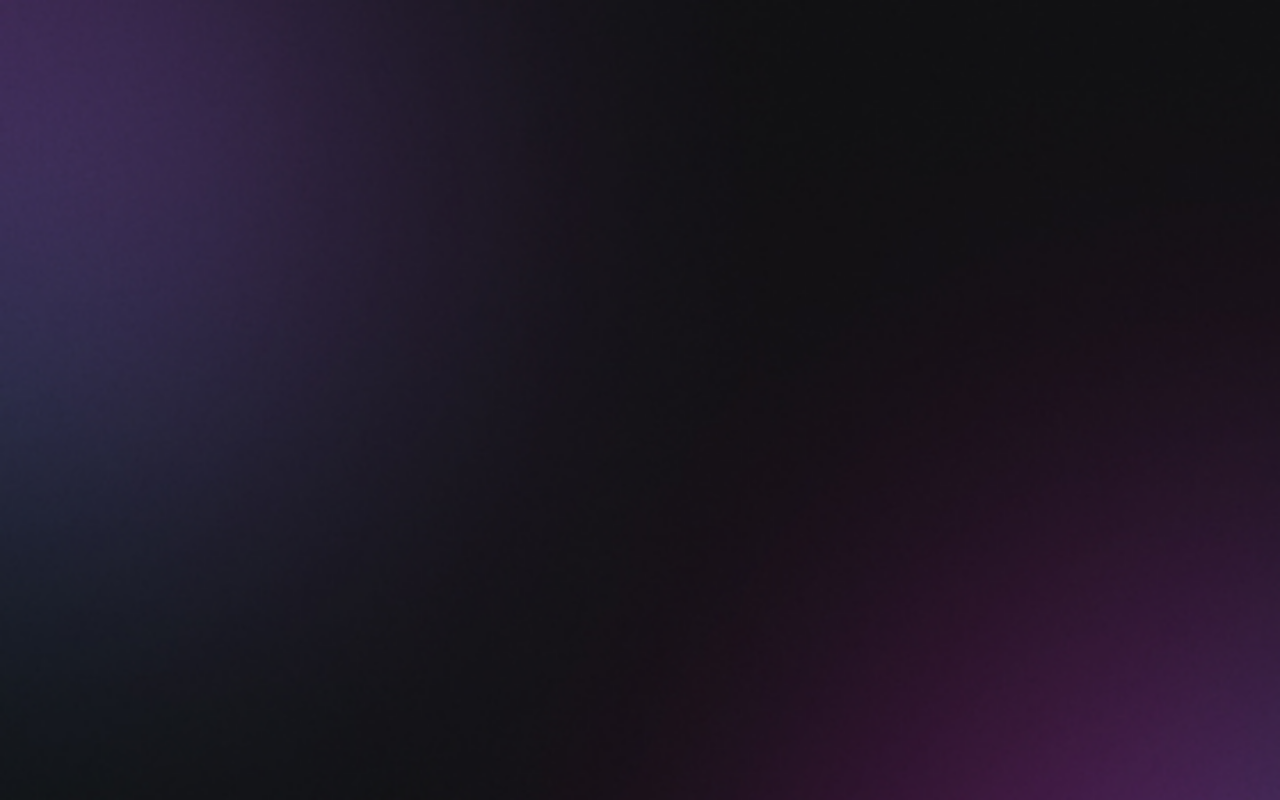
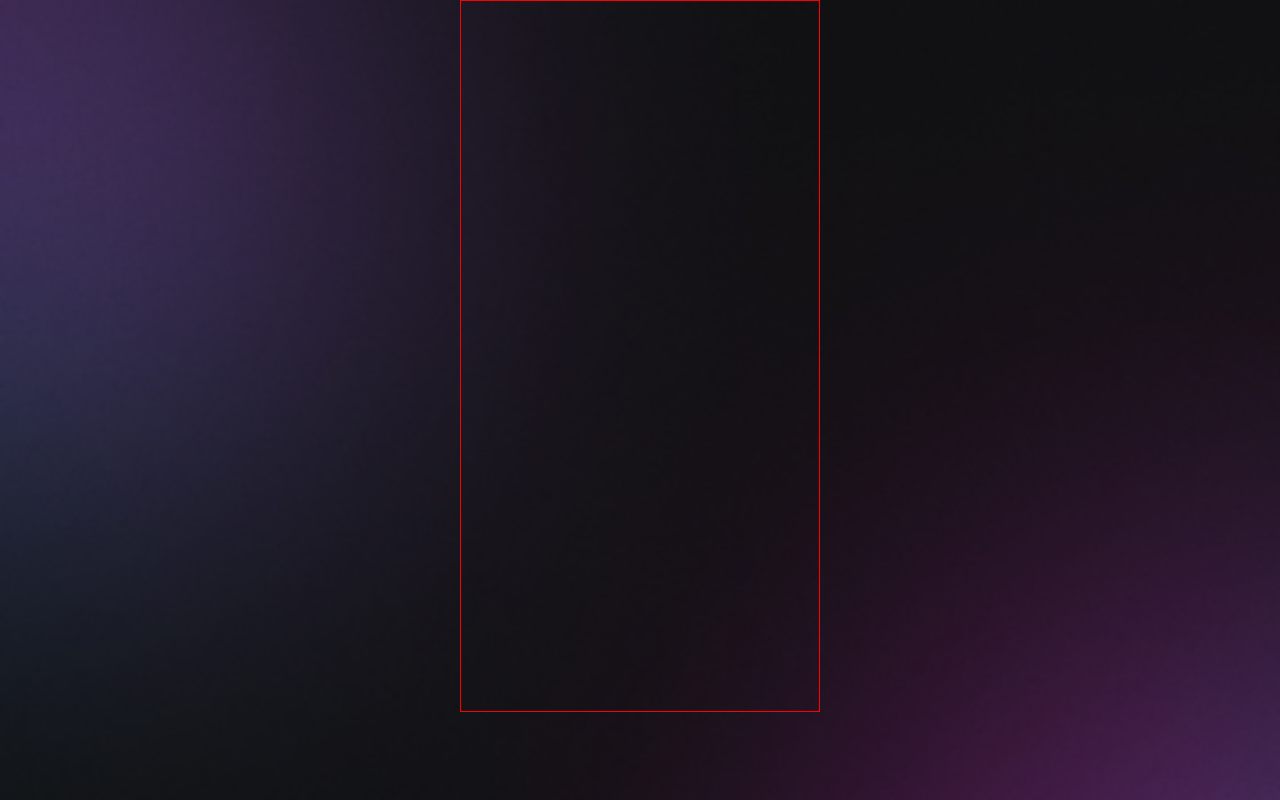
Before and after one commit to aaleckdev/Perfil-links, a plain HTML site: page index.html in a window 1280 px wide. Drawn offline with Linux system fonts and the light colour scheme.

Commit message:
alterando para uma versão pra poder corrigir a div ao centro da tela

```diff
--- a/style.css
+++ b/style.css
@@ -12,3 +12,10 @@ body {
 
     background: url(./assets/assets/bg-mobile.jpg) no-repeat top center/cover ;
 }
+
+.container {
+    width: 360px;
+    height: 712px;
+    border: 1px solid #ff0000;
+    margin: auto;
+}
```
